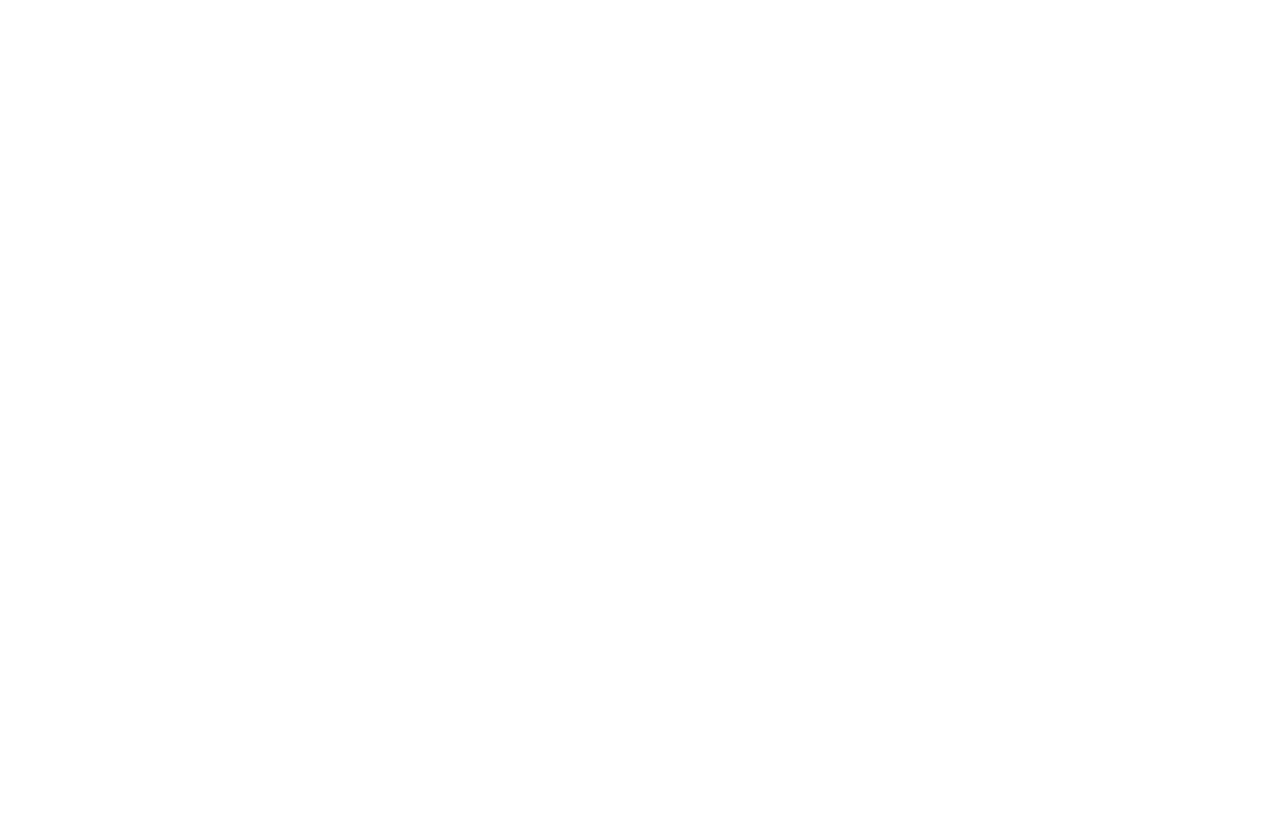
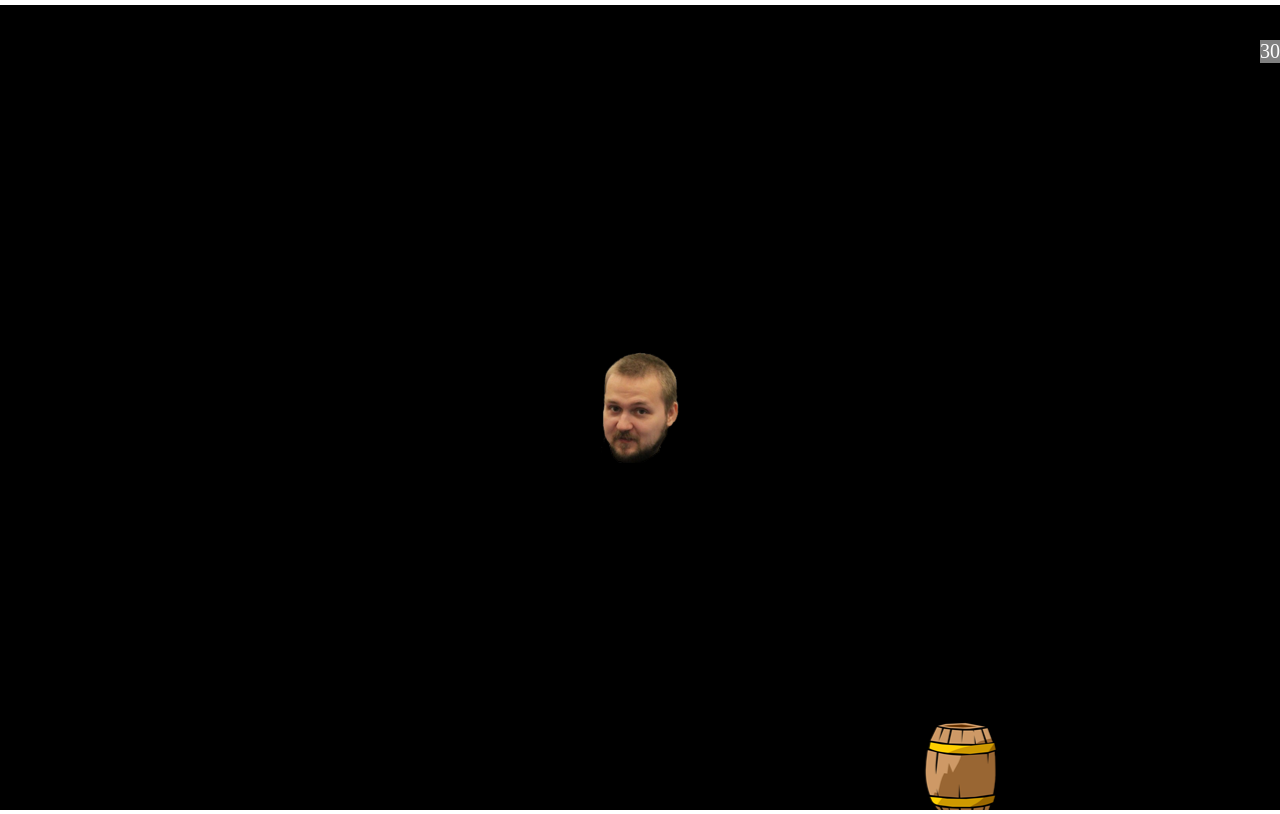
Before and after one commit to Auriwield/fomin-server, a plain HTML site: page fomin-server/public/fomin/index.html in a window 1280 px wide. Drawn offline with Linux system fonts and the light colour scheme.

Commit message:
add fomin-game

```diff
--- /dev/null
+++ b/fomin-server/public/fomin/css/style.css
@@ -0,0 +1,60 @@
+* {
+    margin: 0;
+    padding: 0;
+}
+
+body, html {
+    height: 100vh;
+}
+
+body {
+    margin-top: 5px !important;
+}
+
+html {
+    overflow-y: hidden;
+    overflow-x: hidden
+}
+
+#score {
+    position: absolute;
+    top: 40px;
+    right: 0;
+
+    color: #ffffff;
+    font-size: 20px;
+    background: gray;
+}
+
+#game-over, #game-over-overlay {
+    margin: auto;
+    width: 512px;
+    height: 480px;
+    position: absolute;
+    top: 0;
+    left: 0;
+    right: 0;
+    bottom: 0;
+    z-index: 1;
+    display: none;
+}
+
+#game-over-overlay {
+    background-color: black;
+    opacity: .5;
+}
+
+#game-over {
+    height: 200px;
+    text-align: center;
+    color: white;
+}
+
+#game-over h1 {
+    font-size: 3em;
+    font-family: sans-serif;
+}
+
+#game-over button {
+    font-size: 1.5em;
+}
--- a/fomin-server/public/fomin/index.html
+++ b/fomin-server/public/fomin/index.html
@@ -2,12 +2,23 @@
 <html>
 <head>
     <title>Fomin App</title>
+    <link rel="stylesheet" href="css/style.css">
 </head>
 <body>
 
-<div class="content">
-    <canvas id="#canvas"></canvas>
+<div id="game-over-overlay">
 </div>
 
+<div id="game-over">
+    <h1>GAME OVER</h1>
+    <button id="play-again">Play Again</button>
+</div>
+
+<span id="score"></span>
+
+<script src="js/input.js"></script>
+<script src="js/resources.js"></script>
+<script src="js/sprite.js"></script>
+<script src="js/app.js"></script>
 </body>
 </html>
--- /dev/null
+++ b/fomin-server/public/fomin/js/app.js
@@ -0,0 +1,240 @@
+var requestAnimFrame = (function () {
+    return window.requestAnimationFrame ||
+        window.webkitRequestAnimationFrame ||
+        window.mozRequestAnimationFrame ||
+        window.oRequestAnimationFrame ||
+        window.msRequestAnimationFrame ||
+        function (callback) {
+            window.setTimeout(callback, 1000 / 60);
+        };
+})();
+
+var canvas = document.createElement("canvas");
+var ctx = canvas.getContext("2d");
+canvas.width = document.body.clientWidth;
+canvas.height = document.body.clientHeight + 5;
+document.body.appendChild(canvas);
+
+var lastTime;
+
+function main() {
+    var now = Date.now();
+    var dt = (now - lastTime) / 1000.0;
+
+    update(dt);
+    render();
+
+    lastTime = now;
+    requestAnimFrame(main);
+}
+
+window.onresize = function (event) {
+    canvas.width = document.body.clientWidth;
+    canvas.height = document.body.clientHeight + 5;
+};
+
+function init() {
+    // terrainPattern = ctx.createPattern(resources.get('img/terrain.png'), 'repeat');
+
+    document.getElementById('play-again').addEventListener('click', function () {
+        reset();
+    });
+
+    //reset();
+    lastTime = Date.now();
+    main();
+}
+
+resources.load([
+    'img/fomin.png',
+    'img/barrel.png'
+]);
+resources.onReady(init);
+
+var fomin = {
+    pos: [canvas.width / 2 - 78 / 2, canvas.height / 2 - 111 / 2],
+    sprite: new Sprite('img/fomin.png', [0, 0], [78, 111], 2, [0])
+};
+
+var barrels = [{
+    pos: [canvas.width,
+        Math.floor(Math.random() * (canvas.height - 39))],
+    sprite: new Sprite('img/barrel.png', [0, 0], [74, 94],
+        2, [0])
+}];
+
+var gameTime = 0;
+var isGameOver;
+var fominSpeed = 200;
+var barrelSpeed = 70;
+
+var score = 0;
+var scoreEl = document.getElementById('score');
+
+function update(dt) {
+    gameTime += dt;
+
+    handleInput(dt);
+    updateEntities(dt);
+
+    barrelSpeed = 70 + gameTime / 2;
+
+    // It gets harder over time by adding enemies using this
+    // equation: 1-.993^gameTime
+    if (Math.random() < 1 - Math.pow(.9999, gameTime)) {
+        for (var i = 0; i < 10; i++) {
+            var barrel = {
+                pos: [canvas.width,
+                    Math.random() > 0.5 ? fomin.pos[1] - 47 : Math.floor(Math.random() * (canvas.height - 39)) + 2],
+                sprite: new Sprite('img/barrel.png', [0, 0], [74, 94],
+                    2, [0])
+            };
+
+            if (isBarrelCollidesWithOtherBarrels(barrel)) continue;
+
+            barrels.push(barrel);
+            break;
+        }
+    }
+
+    checkCollisions();
+
+    if (!isGameOver)
+        scoreEl.innerHTML = Math.floor(score / 10);
+}
+
+function updateEntities(dt) {
+    // Update the player sprite animation
+    fomin.sprite.update(dt);
+
+    for (var i = 0; i < barrels.length; i++) {
+        barrels[i].pos[0] -= barrelSpeed * dt;
+        barrels[i].sprite.update(dt);
+
+        // Remove if offscreen
+        if (barrels[i].pos[0] + barrels[i].sprite.size[0] < 0) {
+            barrels.splice(i, 1);
+            i--;
+        }
+    }
+}
+
+function render() {
+    //ctx.fillStyle = terrainPattern;
+    ctx.fillRect(0, 0, canvas.width, canvas.height);
+
+    // Render the player if the game isn't over
+    if (!isGameOver) {
+        renderEntity(fomin);
+    }
+
+    renderEntities(barrels);
+}
+
+function renderEntities(list) {
+    for (var i = 0; i < list.length; i++) {
+        renderEntity(list[i]);
+    }
+}
+
+function renderEntity(entity) {
+    ctx.save();
+    ctx.translate(entity.pos[0], entity.pos[1]);
+    entity.sprite.render(ctx);
+    ctx.restore();
+}
+
+function handleInput(dt) {
+    if (input.isDown('DOWN') || input.isDown('s')) {
+        fomin.pos[1] += fominSpeed * dt;
+    }
+
+    if (input.isDown('UP') || input.isDown('w')) {
+        fomin.pos[1] -= fominSpeed * dt;
+    }
+
+    if (input.isDown('LEFT') || input.isDown('a')) {
+        fomin.pos[0] -= fominSpeed * dt;
+    }
+
+    if (input.isDown('RIGHT') || input.isDown('d')) {
+        fomin.pos[0] += fominSpeed * dt;
+    }
+}
+
+function collides(x, y, r, b, x2, y2, r2, b2) {
+    return !(r <= x2 || x > r2 ||
+        b <= y2 || y > b2);
+}
+
+function barrelCollides(pos, size, pos2, size2) {
+    return collides(pos[0], pos[1],
+        pos[0] + size[0], pos[1] + size[1],
+        pos2[0], pos2[1],
+        pos2[0] + size2[0], pos2[1] + size2[1]);
+}
+
+function isBarrelCollidesWithOtherBarrels(barrel) {
+    for (var i = 0; i < barrels.length; i++) {
+        if (barrelCollides(barrel.pos, barrel.sprite.size, barrels[i].pos, barrels[i].sprite.size)) {
+            return true;
+        }
+    }
+    return false;
+}
+
+function checkCollisions() {
+    checkFominBounds();
+
+    // Run collision detection for all enemies and bullets
+    for (var i = 0; i < barrels.length; i++) {
+        var pos = barrels[i].pos;
+        var size = barrels[i].sprite.size;
+
+        if (barrelCollides(pos, size, fomin.pos, fomin.sprite.size)) {
+            gameOver();
+        }
+        score += 1;
+    }
+}
+
+function gameOver() {
+    document.getElementById('game-over').style.display = 'block';
+    document.getElementById('game-over-overlay').style.display = 'block';
+    isGameOver = true;
+}
+
+function reset() {
+    document.getElementById('game-over').style.display = 'none';
+    document.getElementById('game-over-overlay').style.display = 'none';
+    isGameOver = false;
+    gameTime = 0;
+    score = 0;
+
+    barrels = [];
+    barrels.push({
+        pos: [canvas.width,
+            Math.floor(Math.random() * (canvas.height - 39))],
+        sprite: new Sprite('img/barrel.png', [0, 0], [74, 94],
+            2, [0])
+    });
+
+    fomin.pos = [50, canvas.height / 2];
+}
+
+function checkFominBounds() {
+    // Check bounds
+    if (fomin.pos[0] < 0) {
+        fomin.pos[0] = 0;
+    }
+    else if (fomin.pos[0] > canvas.width - fomin.sprite.size[0]) {
+        fomin.pos[0] = canvas.width - fomin.sprite.size[0];
+    }
+
+    if (fomin.pos[1] < 0) {
+        fomin.pos[1] = 0;
+    }
+    else if (fomin.pos[1] > canvas.height - fomin.sprite.size[1]) {
+        fomin.pos[1] = canvas.height - fomin.sprite.size[1];
+    }
+}
--- /dev/null
+++ b/fomin-server/public/fomin/js/input.js
@@ -0,0 +1,44 @@
+(function() {
+    var pressedKeys = {};
+
+    function setKey(event, status) {
+        var code = event.keyCode;
+        var key;
+
+        switch(code) {
+            case 32:
+                key = 'SPACE'; break;
+            case 37:
+                key = 'LEFT'; break;
+            case 38:
+                key = 'UP'; break;
+            case 39:
+                key = 'RIGHT'; break;
+            case 40:
+                key = 'DOWN'; break;
+            default:
+                // Convert ASCII codes to letters
+                key = String.fromCharCode(code);
+        }
+
+        pressedKeys[key] = status;
+    }
+
+    document.addEventListener('keydown', function(e) {
+        setKey(e, true);
+    });
+
+    document.addEventListener('keyup', function(e) {
+        setKey(e, false);
+    });
+
+    window.addEventListener('blur', function() {
+        pressedKeys = {};
+    });
+
+    window.input = {
+        isDown: function(key) {
+            return pressedKeys[key.toUpperCase()];
+        }
+    };
+})();
--- /dev/null
+++ b/fomin-server/public/fomin/js/resources.js
@@ -0,0 +1,61 @@
+(function() {
+    var resourceCache = {};
+    var loading = [];
+    var readyCallbacks = [];
+
+    // Load an image url or an array of image urls
+    function load(urlOrArr) {
+        if(urlOrArr instanceof Array) {
+            urlOrArr.forEach(function(url) {
+                _load(url);
+            });
+        }
+        else {
+            _load(urlOrArr);
+        }
+    }
+
+    function _load(url) {
+        if(resourceCache[url]) {
+            return resourceCache[url];
+        }
+        else {
+            var img = new Image();
+            img.onload = function() {
+                resourceCache[url] = img;
+
+                if(isReady()) {
+                    readyCallbacks.forEach(function(func) { func(); });
+                }
+            };
+            resourceCache[url] = false;
+            img.src = url;
+        }
+    }
+
+    function get(url) {
+        return resourceCache[url];
+    }
+
+    function isReady() {
+        var ready = true;
+        for(var k in resourceCache) {
+            if(resourceCache.hasOwnProperty(k)
+                && !resourceCache[k]) {
+                ready = false;
+            }
+        }
+        return ready;
+    }
+
+    function onReady(func) {
+        readyCallbacks.push(func);
+    }
+
+    window.resources = {
+        load: load,
+        get: get,
+        onReady: onReady,
+        isReady: isReady
+    };
+})();
--- /dev/null
+++ b/fomin-server/public/fomin/js/sprite.js
@@ -0,0 +1,55 @@
+(function() {
+    function Sprite(url, pos, size, speed, frames, dir, once) {
+        this.pos = pos;
+        this.size = size;
+        this.speed = typeof speed === 'number' ? speed : 0;
+        this.frames = frames;
+        this._index = 0;
+        this.url = url;
+        this.dir = dir || 'horizontal';
+        this.once = once;
+    }
+
+    Sprite.prototype = {
+        update: function(dt) {
+            this._index += this.speed*dt;
+        },
+
+        render: function(ctx) {
+            var frame;
+
+            if(this.speed > 0) {
+                var max = this.frames.length;
+                var idx = Math.floor(this._index);
+                frame = this.frames[idx % max];
+
+                if(this.once && idx >= max) {
+                    this.done = true;
+                    return;
+                }
+            }
+            else {
+                frame = 0;
+            }
+
+
+            var x = this.pos[0];
+            var y = this.pos[1];
+
+            if(this.dir === 'vertical') {
+                y += frame * this.size[1];
+            }
+            else {
+                x += frame * this.size[0];
+            }
+
+            ctx.drawImage(resources.get(this.url),
+                x, y,
+                this.size[0], this.size[1],
+                0, 0,
+                this.size[0], this.size[1]);
+        }
+    };
+
+    window.Sprite = Sprite;
+})();
--- a/fomin-server/public/fomin/style.css
+++ /dev/null
@@ -1,9 +0,0 @@
-* { margin: 0; padding: 0;}
-
-body, html { height:100%; }
-
-#canvas {
-    position:absolute;
-    width:100%;
-    height:100%;
-}
```
Also changed, not shown: fomin-server/public/fomin/fomin.png (deleted), fomin-server/public/fomin/img/barrel.png (added), fomin-server/public/fomin/img/fomin.png (added), fomin-server/public/fomin/script.js (deleted), 1 other file.
